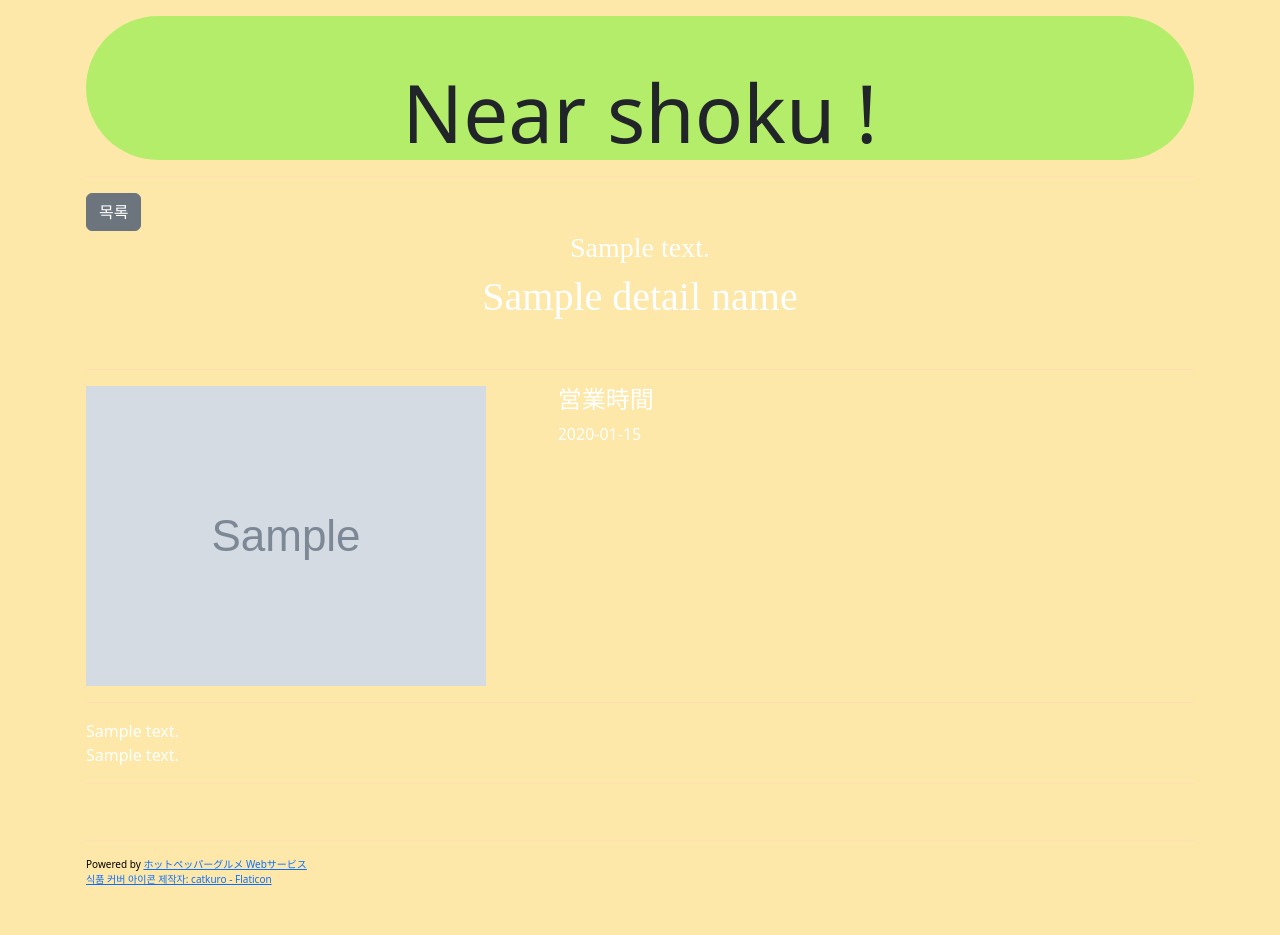
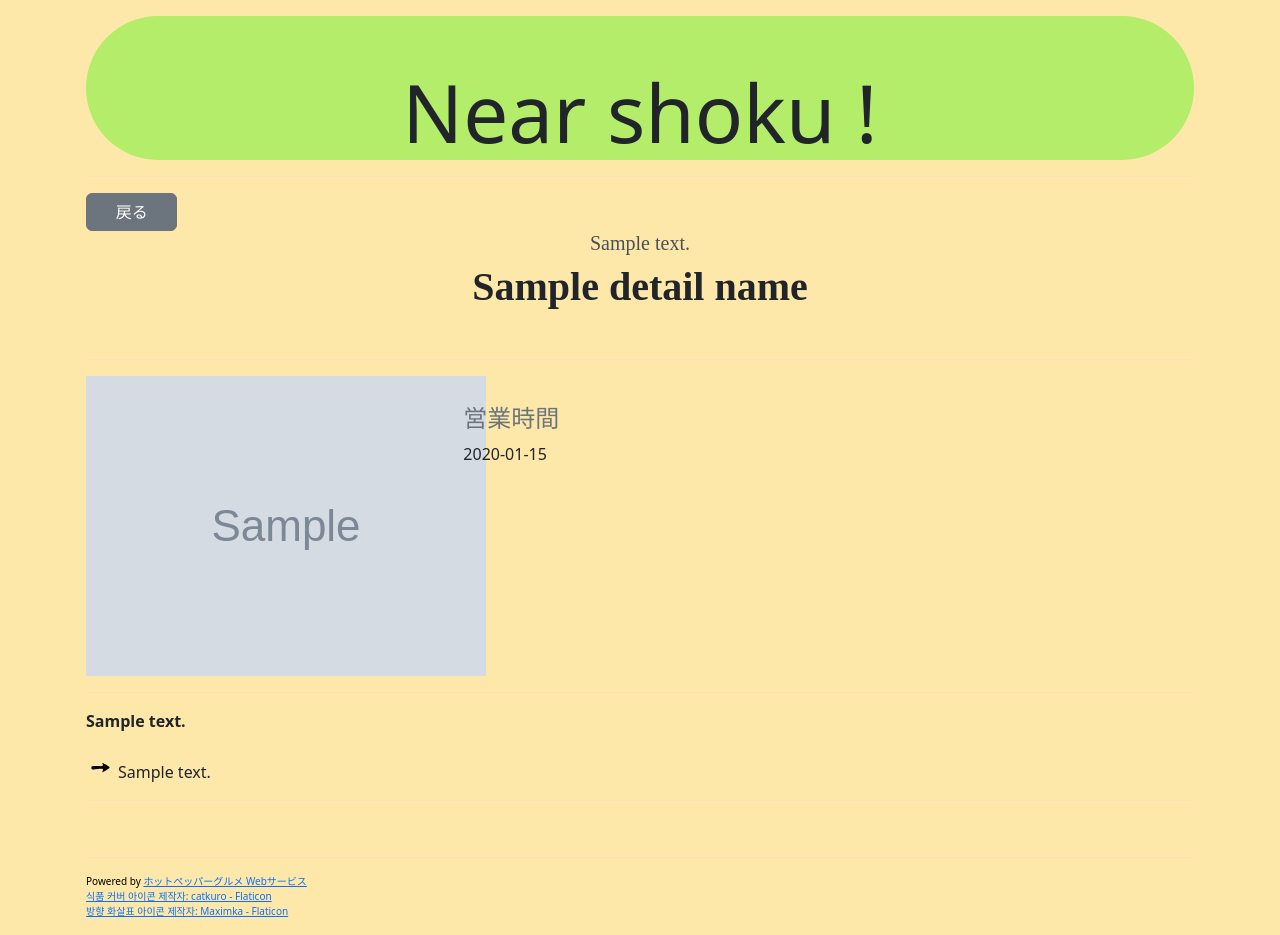
Before and after one commit to op6161/nearshoku, a Django app: template nearshoku/apps/result/templates/result_detail.html in a window 1280 px wide. Before the commit the page ends 885 px from the top, so only its background shows below. Run offline with Django 5.2, Linux system fonts and the light colour scheme; the template is opened without the code that fills it: most values are stand-ins (such as "Sample title", 1, 10 or a date in 2020); grey boxes marked "Sample" are stand-in pictures; some libraries are stand-ins or nearby versions; some web fonts are replaced.

Commit message:
style: Edit css and change detail page li style to direction.svg

```diff
--- a/nearshoku/apps/result/templates/result_detail.html
+++ b/nearshoku/apps/result/templates/result_detail.html
@@ -8,10 +8,10 @@
 <div class="">
     {% include 'go_back_button.html' %}
     <div class="detail-name-box">
-        <h3 class="text-white d-flex justify-content-center noto-serif-font">
+        <h5 class="text-dark-emphasis d-flex justify-content-center noto-serif-font">
             {{ detail_kana }}
-        </h3>
-        <h1 class="text-white d-flex justify-content-center noto-serif-font">
+        </h5>
+        <h1 class="text-dark text-bold d-flex justify-content-center noto-serif-font">
             {{ detail_name }}
         </h1>
     </div>
@@ -20,34 +20,44 @@
     <div class="row">
         <div class="">
         </div>
-        <div class="container detail-image col-md">
+        <div class="container detail-image col-4">
             <img src="{{ detail_image }}">
         </div>
         <div class="detail-timetable col-md">
-            <h4 class="text-white noto-serif-font">
+            <h4 class="text-secondary noto-serif-font">
+                <br>
                 営業時間
             </h4>
-            <label class="text-white">
+            <div>
                 {% for time in detail_time %}
                     <div class="row">
-                        <p class="text-white">
+                        <p class="">
                             {{ time }}
                         </p>
                     </div>
                 {% endfor %}
-            </label>
+            </div>
         </div>
         <div class="col-2">
         </div>
     </div>
     <hr class="pink-line">
-    <div class="detail-address">
-        <label class="text-white">
-            {{ detail_address }}
-            <br>
-            <!--여러줄일경우 for문으로 하면 좋을듯-->
-            {{ detail_access }}
-        </label>
+    <div class="detail-aa">
+        <div class="detail-address">
+            <label class="text-bold">
+                {{ detail_address }}
+            </label>
+        </div>
+    <br>
+        <div class='detail-access'>
+            <ul class="list-access">
+                {% for detail_access in detail_access_list %}
+                    <li class="">
+                        {{ detail_access }}
+                    </li>
+                {% endfor %}
+            </ul>
+        </div>
     </div>
     <hr class="pink-line">
     <div class="container detail-map-buttons">
--- a/nearshoku/static/css/base.css
+++ b/nearshoku/static/css/base.css
@@ -21,6 +21,9 @@
     height:0px;
     overflow:hidden;
     transition:height ease-out 1s 0s;
+}
+.detail-access{
+    list-style-image: url("../others/direction.svg")
 }
 .clickable{
     cursor:pointer;
@@ -62,6 +65,9 @@
 .text-footer{
     font-size: 10px;
 }
+.text-bold{
+    font-weight:bold;
+}
 /* google */
 #map{
     height:300px;
--- a/nearshoku/templates/footer.html
+++ b/nearshoku/templates/footer.html
@@ -1,6 +1,7 @@
 <div class="container bg-base text-black card-footer text-footer">
-        Powered by <a href="http://webservice.recruit.co.jp/">ホットペッパーグルメ Webサービス</a>
-    </div>
-    <div class="container bg-base text-white card-footer text-footer">
-        <a href="https://www.flaticon.com/kr/free-icons/-" title="식품 커버 아이콘">식품 커버 아이콘 제작자: catkuro - Flaticon</a>
+    Powered by <a href="http://webservice.recruit.co.jp/">ホットペッパーグルメ Webサービス</a>
+    <br>
+    <a href="https://www.flaticon.com/kr/free-icons/-" title="식품 커버 아이콘">식품 커버 아이콘 제작자: catkuro - Flaticon</a>
+    <br>
+    <a href="https://www.flaticon.com/kr/free-icons/-" title="방향 화살표 아이콘">방향 화살표 아이콘 제작자: Maximka - Flaticon</a>
 </div>
--- a/nearshoku/templates/go_back_button.html
+++ b/nearshoku/templates/go_back_button.html
@@ -1,6 +1,6 @@
 <div class="goback-button-box">
     <button class="btn btn-secondary"
             onclick="history.back()">
-        목록
+        &nbsp&nbsp&nbsp 戻る &nbsp&nbsp&nbsp
     </button>
 </div>
```
Also changed, not shown: nearshoku/apps/result/templates/result.html (+17 -10 lines), nearshoku/apps/result/templates/result_error.html (+6 -3 lines), nearshoku/static/others/direction.svg (added).
